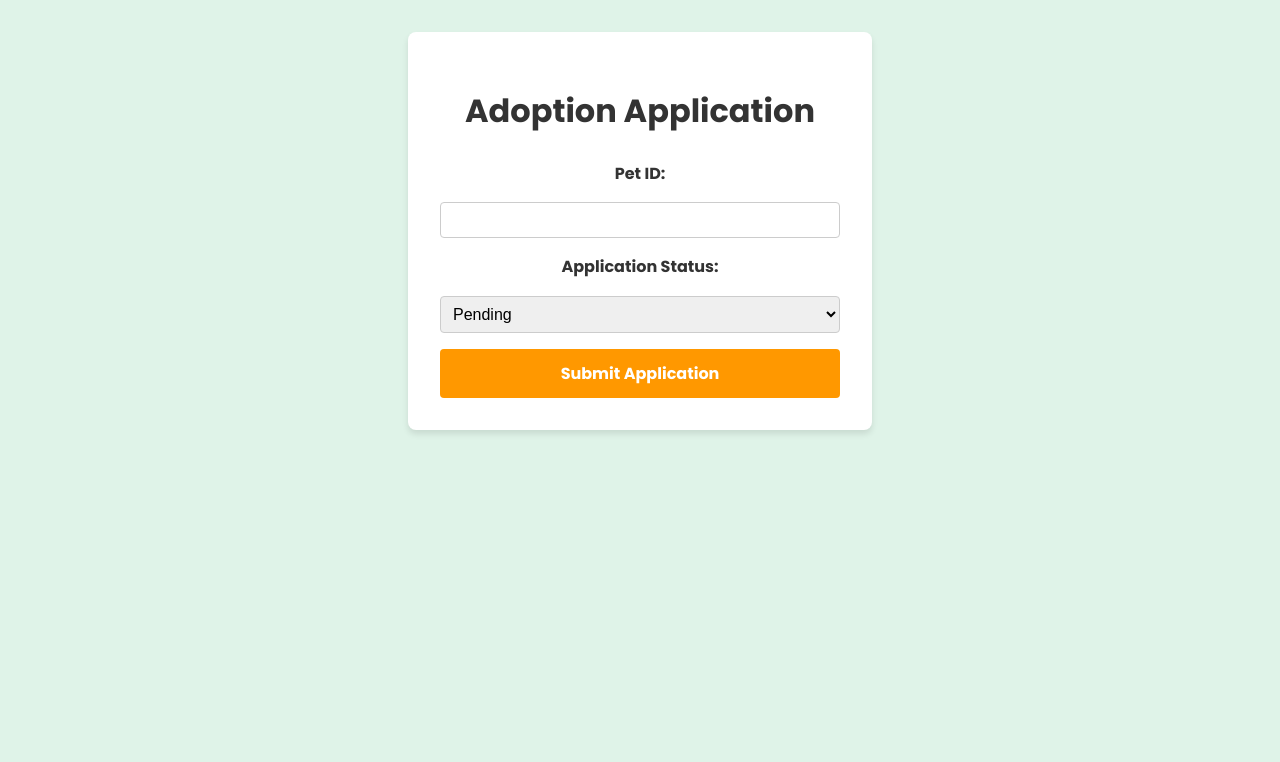
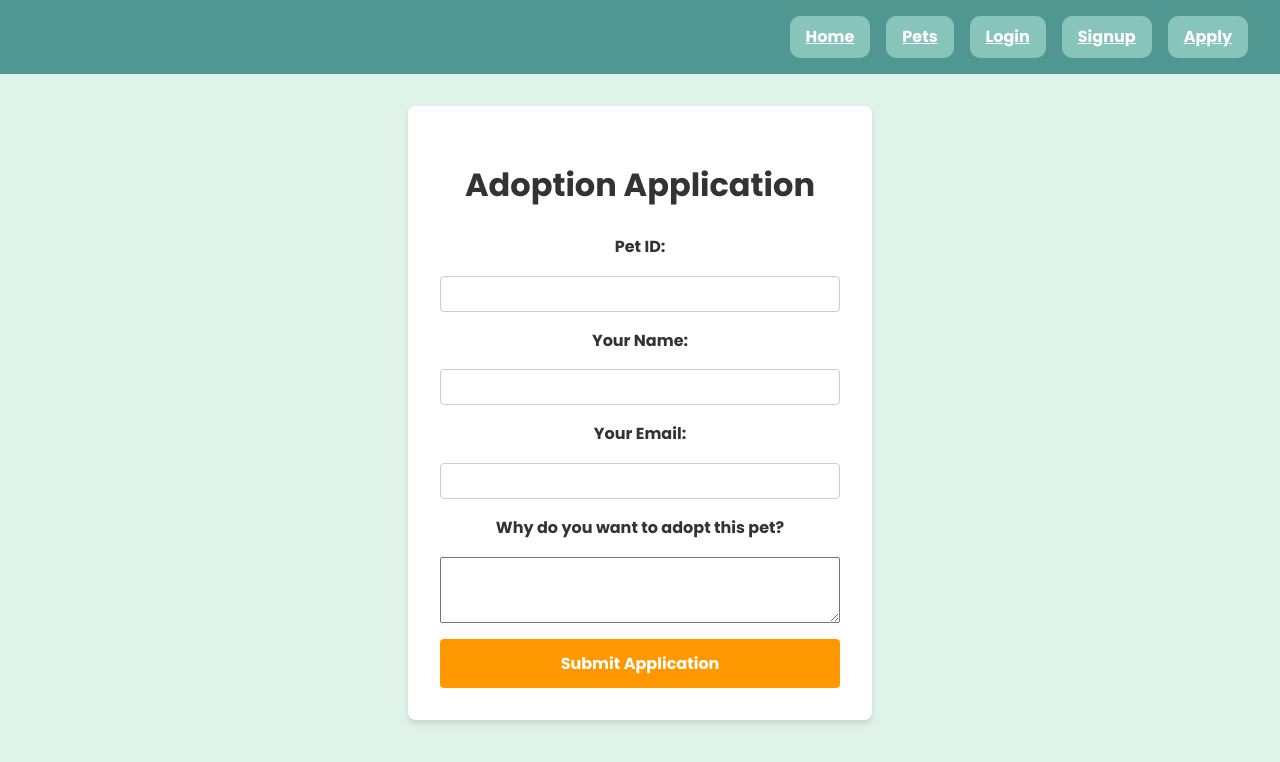
Before and after one commit to chantal-delcarmen/adoptify-pet-finder, a React (Create React App) app in the folder frontend/: page /apply in a window 1280 px wide. Shown: the top 762 px of the page. Built offline with nearby package versions, Linux system fonts and the light colour scheme; no server answers.

Commit message:
Refactor Navbar links for clarity; implement Pets page with pet fetching and application navigation

```diff
--- a/frontend/src/components/Navbar.js
+++ b/frontend/src/components/Navbar.js
@@ -9,7 +9,7 @@ function Navbar() {
                 <Link to="/pets" className="button button--secondary">Pets</Link>
                 <Link to="/login" className="button button--secondary">Login</Link>
                 <Link to="/signup" className="button button--secondary">Signup</Link>
-                <Link to="/apply" className="button button--secondary">Apply To Adopt Now</Link>
+                <Link to="/apply" className="button button--secondary">Apply</Link>
             </div>
         </nav>
     );
--- a/frontend/src/pages/Apply.js
+++ b/frontend/src/pages/Apply.js
@@ -1,21 +1,28 @@
 import React, { useState } from 'react';
-import { useNavigate } from 'react-router-dom';
+import { useNavigate, useSearchParams } from 'react-router-dom';
+import Navbar from '../components/Navbar'; // Import the Navbar component
 
 function Apply() {
-  const [petId, setPetId] = useState('');
-  const [applicationStatus, setApplicationStatus] = useState(false); // Default to false
+  const [searchParams] = useSearchParams();
+  const petId = searchParams.get('petId');
+  const [name, setName] = useState('');
+  const [email, setEmail] = useState('');
+  const [message, setMessage] = useState('');
   const [error, setError] = useState('');
   const navigate = useNavigate();
 
   const handleSubmit = async (e) => {
     e.preventDefault();
     try {
-      const response = await fetch('http://localhost:8000/api/application/', {
+      const response = await fetch('http://localhost:8000/api/adoption-application/', {
         method: 'POST',
         headers: { 'Content-Type': 'application/json' },
         body: JSON.stringify({
           pet_id: petId,
-          application_status: applicationStatus,
+          adopter_name: name,
+          adopter_email: email,
+          message: message,
+          application_status: 'Pending',
         }),
       });
 
@@ -34,33 +41,49 @@ function Apply() {
   };
 
   return (
+    <div>
+      {/* Navbar Component */}
+      <Navbar />
+
       <div className="form-page">
         <h1>Adoption Application</h1>
         <form onSubmit={handleSubmit} className="form">
           <label htmlFor="petId">Pet ID:</label>
+          <input type="text" id="petId" value={petId} readOnly />
+
+          <label htmlFor="name">Your Name:</label>
           <input
             type="text"
-          id="petId"
-          value={petId}
-          onChange={(e) => setPetId(e.target.value)}
+            id="name"
+            value={name}
+            onChange={(e) => setName(e.target.value)}
             required
           />
 
-        <label htmlFor="applicationStatus">Application Status:</label>
-        <select
-          id="applicationStatus"
-          value={applicationStatus}
-          onChange={(e) => setApplicationStatus(e.target.value === 'true')}
-        >
-          <option value="false">Pending</option>
-          <option value="true">Approved</option>
-        </select>
+          <label htmlFor="email">Your Email:</label>
+          <input
+            type="email"
+            id="email"
+            value={email}
+            onChange={(e) => setEmail(e.target.value)}
+            required
+          />
+
+          <label htmlFor="message">Why do you want to adopt this pet?</label>
+          <textarea
+            id="message"
+            rows="4"
+            value={message}
+            onChange={(e) => setMessage(e.target.value)}
+            required
+          ></textarea>
 
           <button type="submit" className="button button--primary">Submit Application</button>
         </form>
 
         {error && <p className="error-message">{error}</p>}
       </div>
+    </div>
   );
 }
 
--- a/frontend/src/pages/Login.js
+++ b/frontend/src/pages/Login.js
@@ -1,5 +1,6 @@
 import React, { useState } from 'react'; // Import React and useState for state management
 import { useNavigate } from 'react-router-dom'; // Use react-router-dom for navigation
+import Navbar from '../components/Navbar'; // Import Navbar component
 
 function Login() {
   const [username, setUsername] = useState('');
@@ -37,6 +38,10 @@ function Login() {
   };
 
   return (
+    <div>
+      {/* Navbar Component */}
+      <Navbar />
+
       <div className="form-page">
         <h1>Login</h1>
         <form onSubmit={handleLogin} className="form">
@@ -72,6 +77,7 @@ function Login() {
           </div>
         )}
       </div>
+    </div>
   );
 }
 
--- a/frontend/src/pages/Signup.js
+++ b/frontend/src/pages/Signup.js
@@ -1,5 +1,6 @@
 import React, { useState } from 'react';
 import { useNavigate } from 'react-router-dom';
+import Navbar from '../components/Navbar';
 
 function Signup() {
   const [username, setUsername] = useState('');
@@ -54,6 +55,9 @@ function Signup() {
   };
 
   return (
+    <div>
+    {/* Navbar Component */}
+    <Navbar />
       <div className="form-page">
         <h1>Signup</h1>
         <form onSubmit={handleSignup} className="form">
@@ -126,6 +130,7 @@ function Signup() {
         {/* Display error message */}
         {error && <p className="error-message">{error}</p>}
       </div>
+     </div>
   );
 }
 
```
Also changed, not shown: frontend/src/pages/Pets.js (added, +74 -0 lines). Lines whose indentation alone changed are shown as unchanged.
